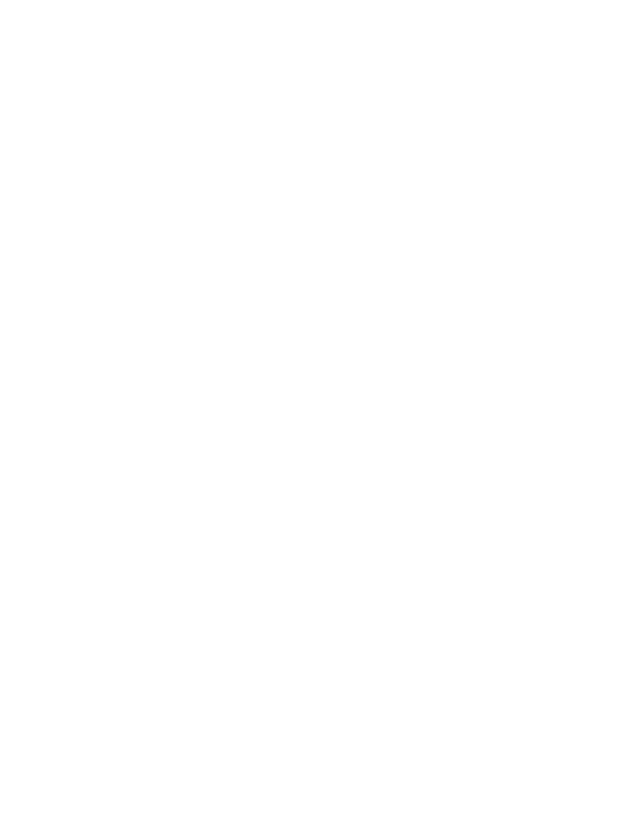
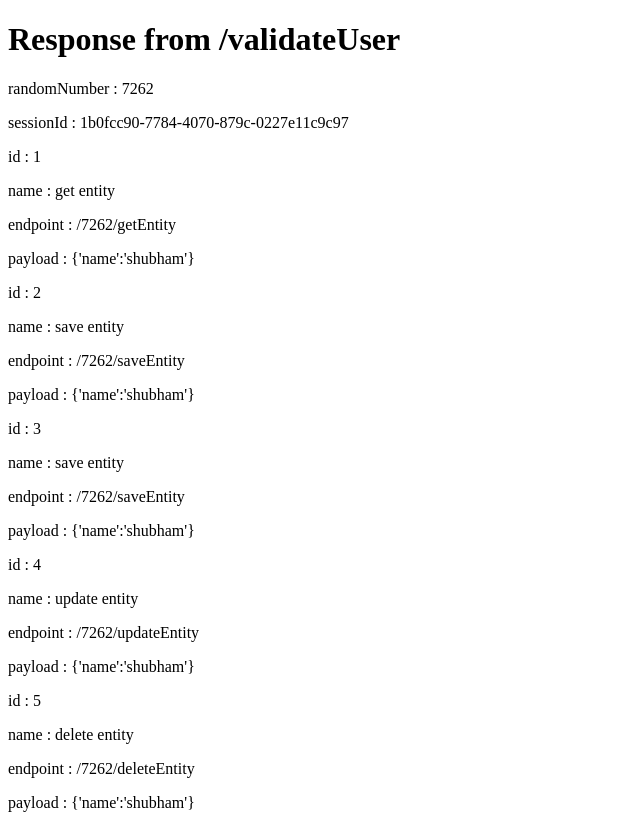
Before and after one commit to quizquiz/quizquiz.github.io, a plain HTML site: page index.html in a window 1280 px wide. Shown: the whole page, without its empty margins (0-640 px from the left). Before the commit the page ends 800 px from the top, so only its background shows below. Drawn offline with nearby package versions, Linux system fonts and the light colour scheme; no server answers.

Commit message:
Update index.html

```diff
--- a/index.html
+++ b/index.html
@@ -2,25 +2,30 @@
 <html>
 <head>
 <script src="https://ajax.googleapis.com/ajax/libs/jquery/3.5.1/jquery.min.js"></script>
+</head>
 
-</head>
+
+
+
 <body>
+
 
 
 <script>
 
+window.onload = function responseFromGetEndpointsAndValidateUser() {
 
 
+// Ajax Get
 
 
-window.onload = function () {
 
 	$.ajax({
    		 url:"https://api.ipify.org/?format=jsonp&callback=?",  // replace the url to /getEndpoints // note: url response must be json
    		 dataType: "json",
-   		 success:function(data){
+   		 success:function(getEndpointResp){                       // consumes nothing but produces json array
 
-       		    var data = [
+       	getEndpointResp = [
 	{
 		"id": 1,
 		"name": "Create product",
@@ -51,7 +56,7 @@ window.onload = function () {
 		"endpoint": "/delete/{id}",
 		"payload": null
 	}
-];                                             // remove this  var data
+];               // remove this var  when you change above url
 
 
           	  var x = document.createElement("H1");
@@ -59,18 +64,18 @@ window.onload = function () {
 			  x.appendChild(t);
  			  document.body.appendChild(x);
 
-           for (var i = 0; i < data.length; i++) {
+           for (var i = 0; i < getEndpointResp.length; i++) {
        			var para = document.createElement("P");
-                para.innerText = "id : " + data[i].id ;
+                para.innerText = "id : " + getEndpointResp[i].id ;
                 document.body.appendChild(para);
                 var para = document.createElement("P");
-                para.innerText ="name : " + data[i].name;
+                para.innerText ="name : " + getEndpointResp[i].name;
                 document.body.appendChild(para);
                 var para = document.createElement("P");
-                para.innerText ="endpoint : " + data[i].endpoint ;
+                para.innerText ="endpoint : " + getEndpointResp[i].endpoint ;
                 document.body.appendChild(para);
                 var para = document.createElement("P");
-                para.innerText ="payload : " + data[i].payload ;
+                para.innerText ="payload : " + getEndpointResp[i].payload ;
                 document.body.appendChild(para);
 
 
@@ -84,7 +89,66 @@ window.onload = function () {
 });
 
 
-}
+
+
+// Ajax Post
+
+
+
+
+
+ var input = {               // remove this input since we alrady have a function that translates form inputs to json
+    "userCtdtId": "CT1010101010",
+    "userIpAddress":"10.20.49.20"
+};
+
+    $.ajax({
+        type: "POST",
+        contentType: "application/json",
+        url: "/api/search",
+        data: JSON.stringify(input),
+        dataType: "json",
+        cache: false,
+        timeout: 600000,
+        error: function (getValidateResp) {                      // please change replace the term "error" to "success"
+
+
+        getValidateResp = {                                // remove this var initialisation
+    "randomNumber": "7262",
+    "sessionId": "1b0fcc90-7784-4070-879c-0227e11c9c97",
+    "endpointList": [
+        {
+            "id": 1,
+            "name": "get entity",
+            "endpoint": "/7262/getEntity",
+            "payload": "{'name':'shubham'}"
+        },
+        {
+            "id": 2,
+            "name": "save entity",
+            "endpoint": "/7262/saveEntity",
+            "payload": "{'name':'shubham'}"
+        },
+        {
+            "id": 3,
+            "name": "save entity",
+            "endpoint": "/7262/saveEntity",
+            "payload": "{'name':'shubham'}"
+        },
+        {
+            "id": 4,
+            "name": "update entity",
+            "endpoint": "/7262/updateEntity",
+            "payload": "{'name':'shubham'}"
+        },
+        {
+            "id": 5,
+            "name": "delete entity",
+            "endpoint": "/7262/deleteEntity",
+            "payload": "{'name':'shubham'}"
+        }
+    ]
+};
 
 
 
@@ -92,6 +156,41 @@ window.onload = function () {
 
 
 
+              var x = document.createElement("H1");
+  			  var t = document.createTextNode("Response from /validateUser");
+			  x.appendChild(t);
+ 			  document.body.appendChild(x);
+
+                var para = document.createElement("P");
+                para.innerText = "randomNumber : " + getValidateResp.randomNumber ;
+                document.body.appendChild(para);
+                var para = document.createElement("P");
+                para.innerText = "sessionId : " + getValidateResp.sessionId ;
+                document.body.appendChild(para);
+
+
+
+
+           for (var i = 0; i < getValidateResp.endpointList.length; i++) {
+       			var para = document.createElement("P");
+                para.innerText = "id : " + getValidateResp.endpointList[i].id ;
+                document.body.appendChild(para);
+                var para = document.createElement("P");
+                para.innerText ="name : " + getValidateResp.endpointList[i].name;
+                document.body.appendChild(para);
+                var para = document.createElement("P");
+                para.innerText ="endpoint : " + getValidateResp.endpointList[i].endpoint ;
+                document.body.appendChild(para);
+                var para = document.createElement("P");
+                para.innerText ="payload : " + getValidateResp.endpointList[i].payload ;
+                document.body.appendChild(para);
+
+
+
+        }
+
+        }
+    });
 
 
 
@@ -99,14 +198,16 @@ window.onload = function () {
 
 
 
+}
+
+
+</script>
 
 
 
 
+</body>
 
 
 
-
-</script>
-</body>
 </html>
```
